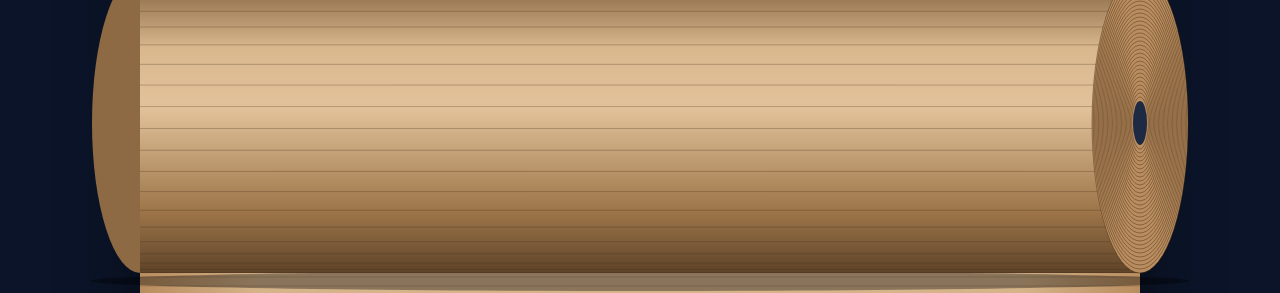
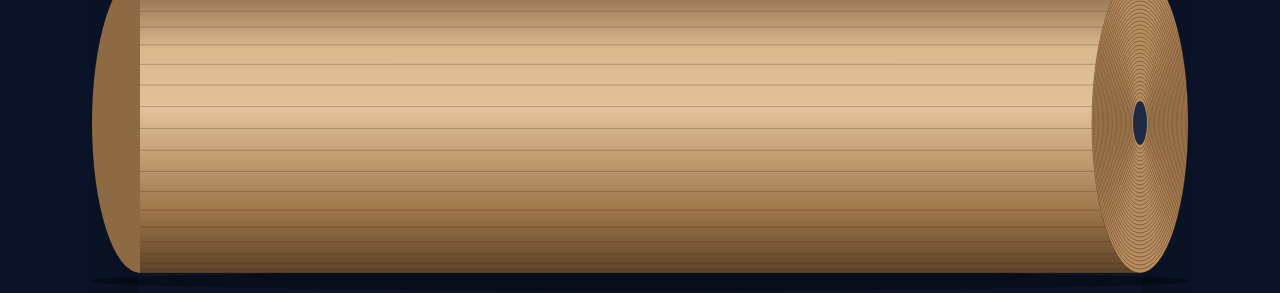
Before and after one commit to Ahmedalzarka/pioneer-wireframes, a plain HTML site: page option-4.html in a window 1280 px wide. Shown: the part 507-800 px from the top of the page. Drawn offline with Linux system fonts and the light colour scheme.

Commit message:
Hide sheet below the roll
Co-Authored-By: Claude Opus 5.5 <noreply@anthropic.com>
Claude-Session: https://claude.ai/code/session_0151jA3Y8AbSu1kyMqTxhK7M

```diff
--- a/option-4.html
+++ b/option-4.html
@@ -179,6 +179,7 @@ function draw(){
   const sr=sheet.getBoundingClientRect(), x0=sr.left, x1=sr.right, w=x1-x0;
   const cy=H-r-20, ex=r*.32;
   ctx.clearRect(0,0,innerWidth,H);
+  ctx.fillStyle='#0B1428';ctx.fillRect(x0-2,cy,w+4,H-cy);
   // shadow
   ctx.fillStyle='rgba(0,0,0,.35)';ctx.beginPath();ctx.ellipse(innerWidth/2,H-12,w*.55,10,0,0,7);ctx.fill();
   // body
```
